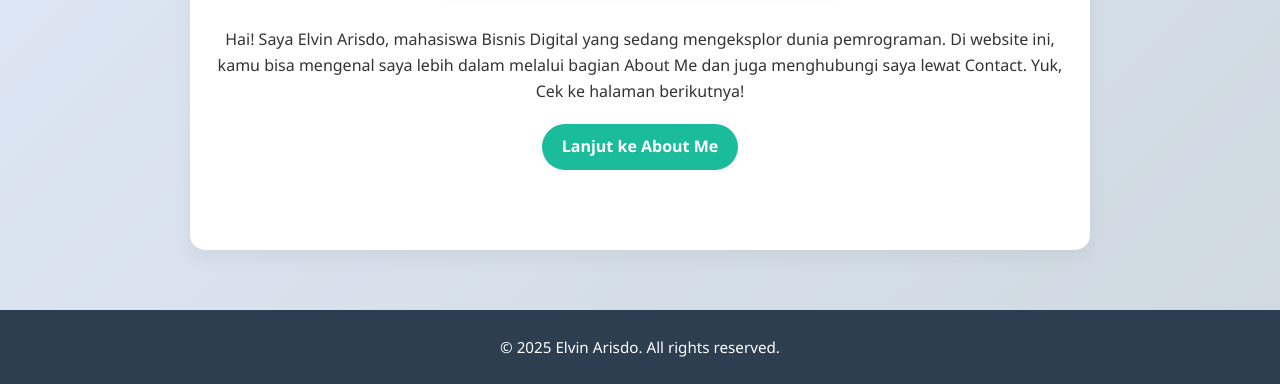
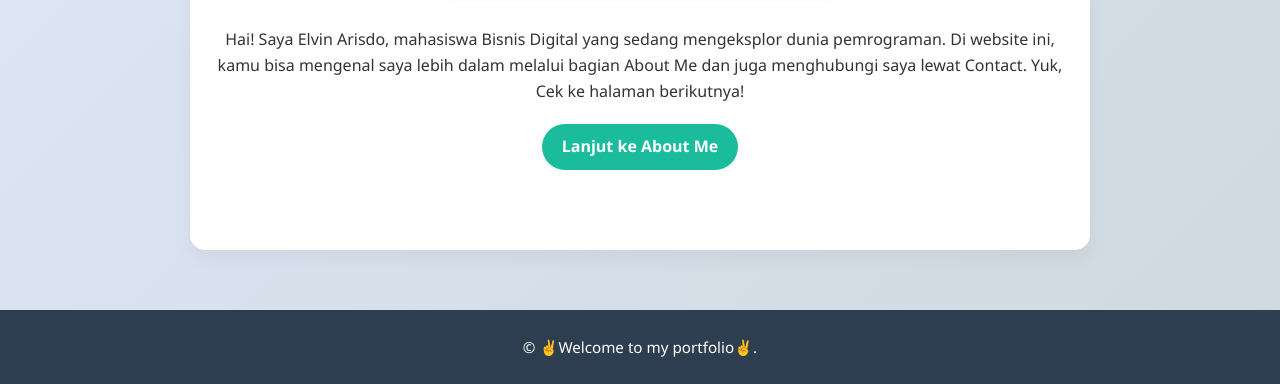
Before and after one commit to Elvin132/elvinarisdo.github.io, a plain HTML site: page index.html in a window 1280 px wide. Shown: the part 733-1117 px from the top of the page. Drawn offline with nearby package versions, Linux system fonts and the light colour scheme.

Commit message:
Portfolio

```diff
--- a/index.html
+++ b/index.html
@@ -58,7 +58,7 @@
     </section>
 
     <footer>
-        <p>&copy; 2025 Elvin Arisdo. All rights reserved.</p>
+        <p>&copy; ✌️Welcome to my portfolio✌️.</p>
     </footer>
 
 </body>
```
